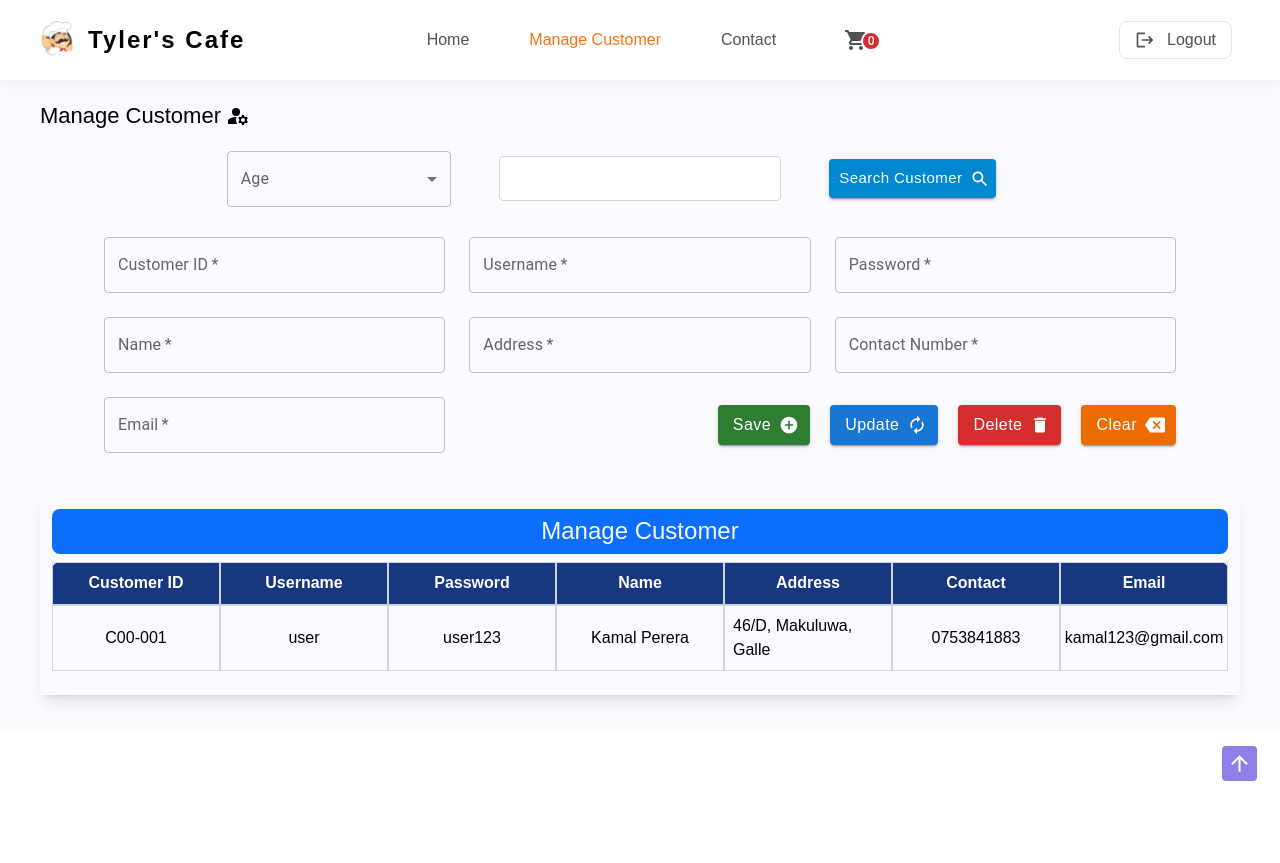
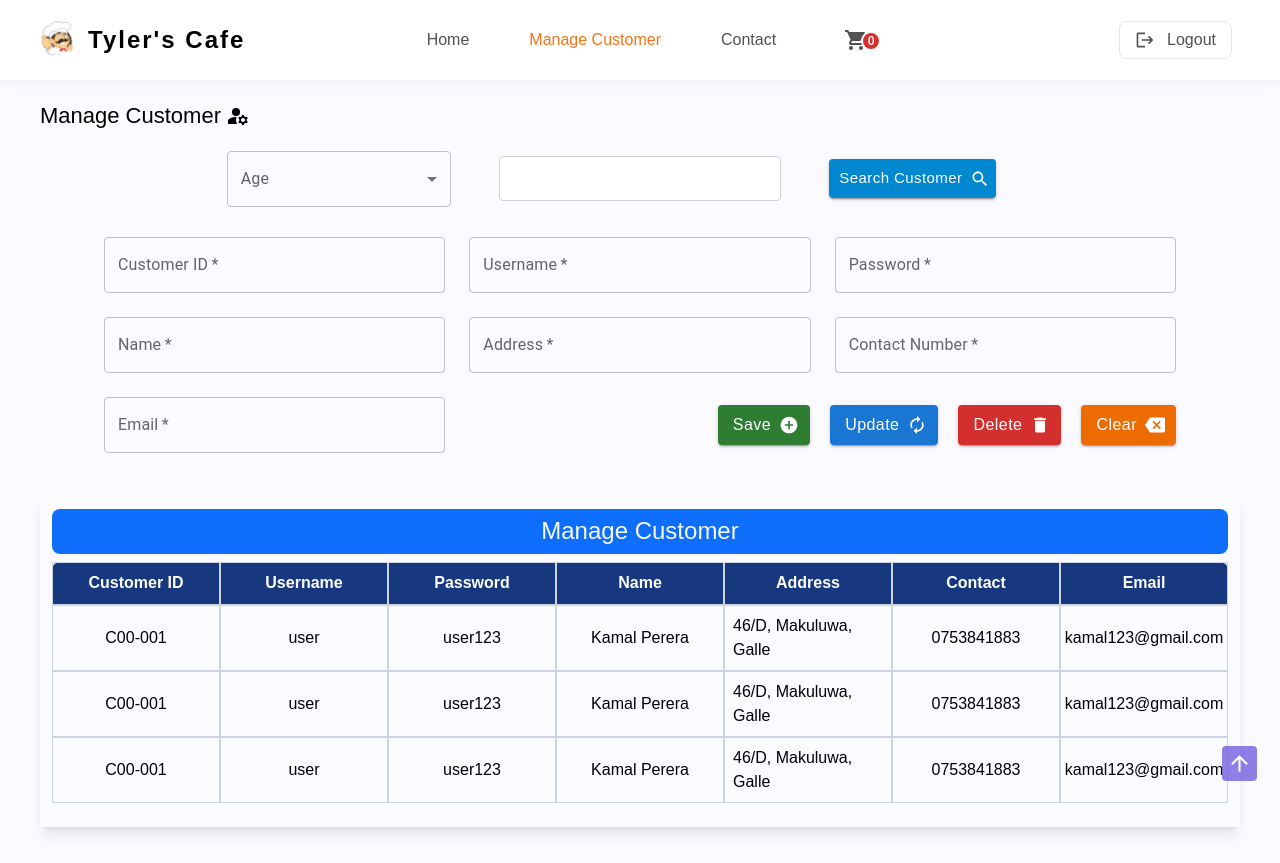
Before and after one commit to AshanSandeep06/Food-Shop-System, a React (Create React App) app in the folder frontend/: page /manage_customer in a window 1280 px wide. Before the commit the page ends 800 px from the top, so only its background shows below. Built offline with nearby package versions, Linux system fonts and the light colour scheme.

Commit message:
Content Updated in ManageCustomer Component

```diff
--- a/frontend/src/pages/ManageCustomer/ManageCustomer.tsx
+++ b/frontend/src/pages/ManageCustomer/ManageCustomer.tsx
@@ -171,6 +171,26 @@ const ManageCustomer = () => {
               "0753841883",
               "kamal123@gmail.com",
             ],
+
+            [
+              "C00-001",
+              "user",
+              "user123",
+              "Kamal Perera",
+              "46/D, Makuluwa, Galle",
+              "0753841883",
+              "kamal123@gmail.com",
+            ],
+
+            [
+              "C00-001",
+              "user",
+              "user123",
+              "Kamal Perera",
+              "46/D, Makuluwa, Galle",
+              "0753841883",
+              "kamal123@gmail.com",
+            ],
           ]}
         />
       </section>
```
